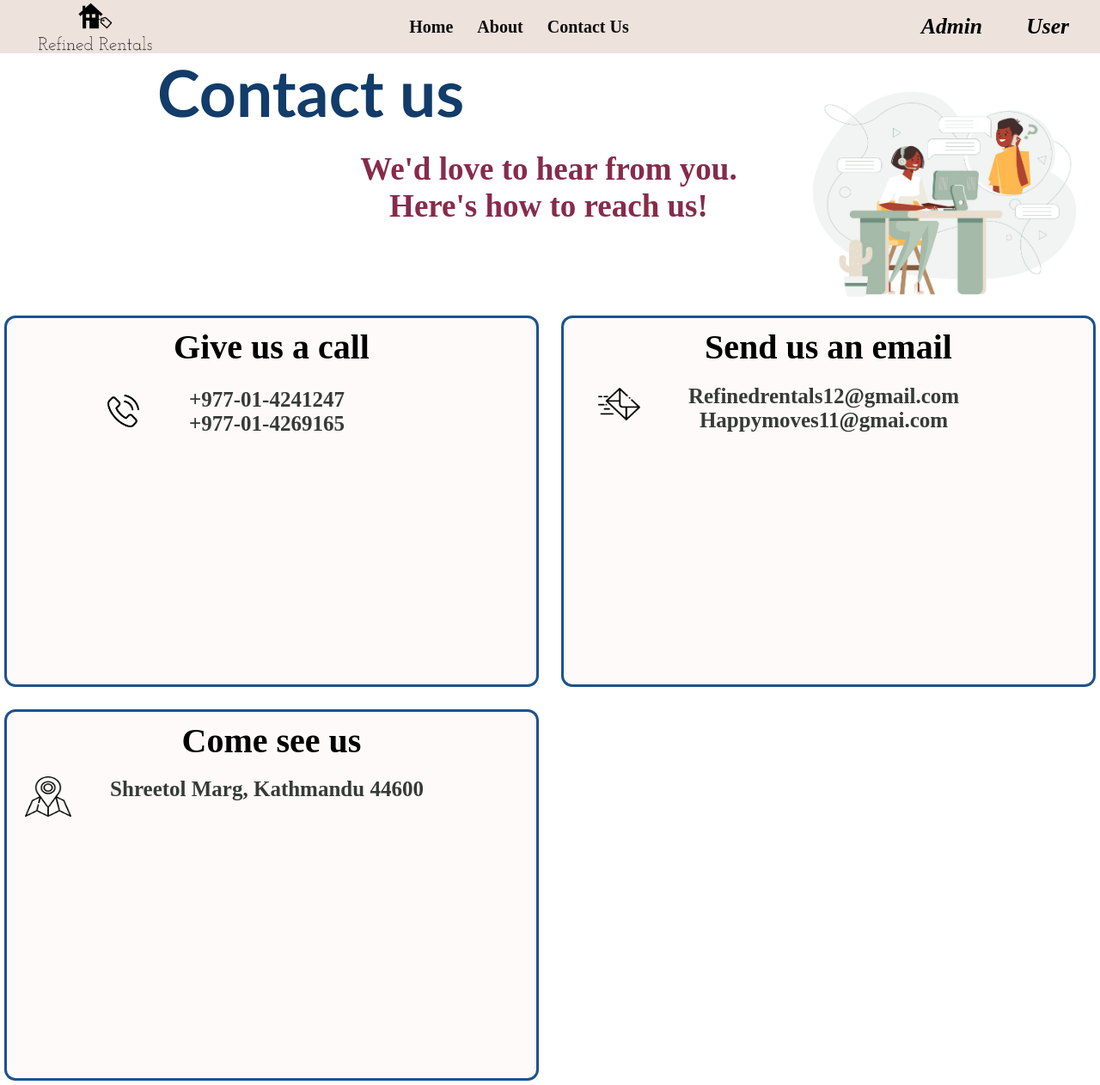
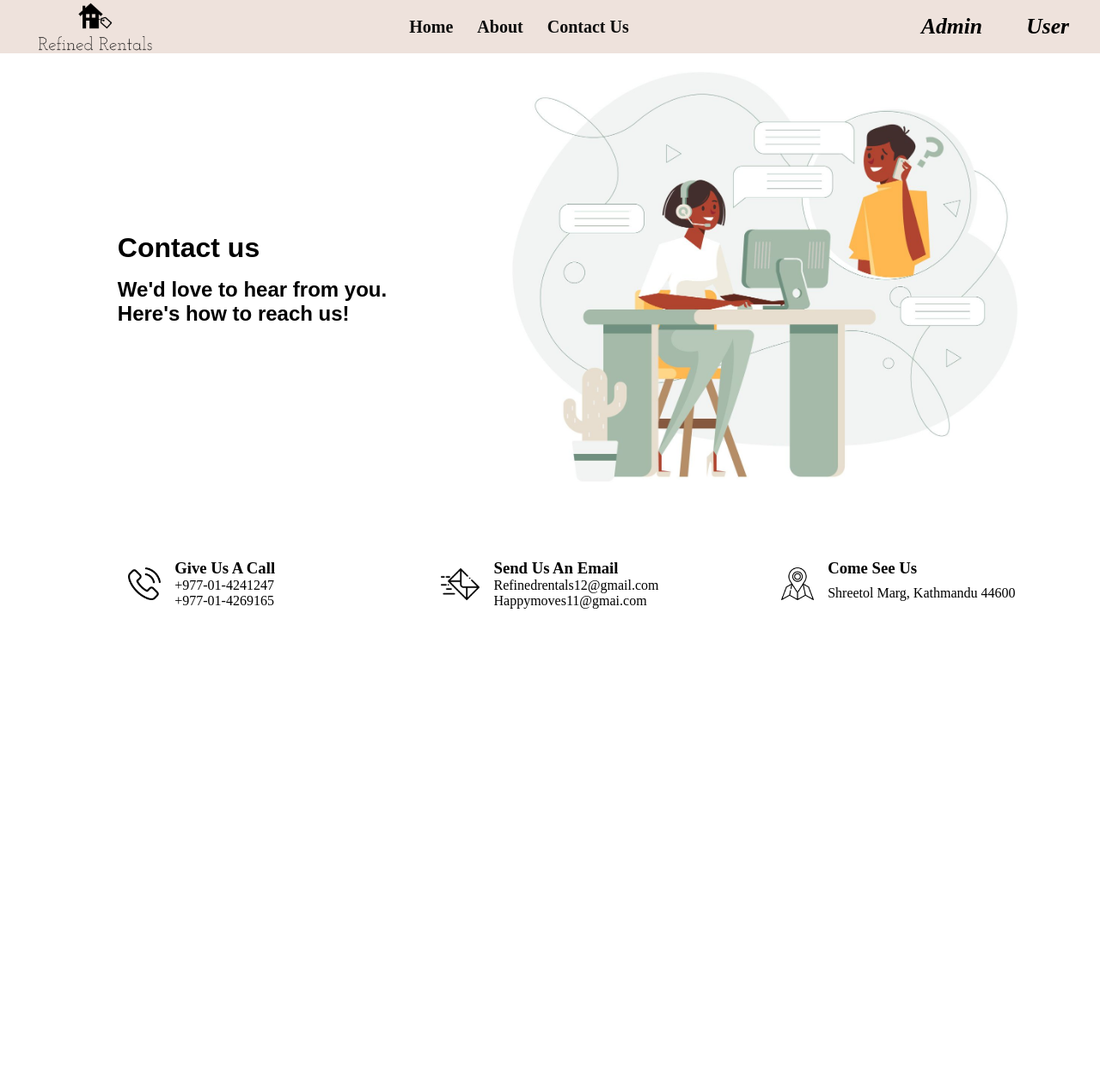
Before and after one commit to binisha99/Summer-project-codes, a PHP site: page /contactus.php in a window 1280 px wide. Shown: the whole page at 86% size. After the commit the page ends 708 px from the top, so only its background shows below. Run offline with PHP 8.4, Linux system fonts and the light colour scheme.

Commit message:
contactus-new-full

```diff
--- a/contactus.php
+++ b/contactus.php
@@ -5,8 +5,9 @@
   <meta charset="UTF-8">
   <meta http-equiv="X-UA-Compatible" content="IE=edge">
   <meta name="viewport" content="width=device-width, initial-scale=1.0">
-  <link rel="stylesheet" href="css/cont.css">
+  <!-- <link rel="stylesheet" href="css/cont.css"> -->
   <link rel="stylesheet" href="css/nav.css">
+  <link rel="stylesheet" href="css/contactus.css">
 
 </head>
 
@@ -14,46 +15,64 @@
   <?php
   include 'navbar.php';
   ?>
-  <div class="header">
-    <div class="top_part">
-      <h1>Contact us</h1>
+  <header>
+    <div class="info-container-aboutus">
+      <div class="info-contactus-container">
+        <h1 class="center">Contact us</h1>
         <h2> We'd love to hear from you.<br>
           Here's how to reach us! </h2>
       </div>
-    <div class="ccc">
-      <img src="img/callreeg.jpg">
+      <div class="info-contactus-img">
+        <img src="img/callreeg.jpg" alt="">
+      </div>
     </div>
 
+    <div class="container-forms">
+      <div class="phone bg">
+        <div class="phone-img">
+          <!-- <img class="fixed-img-contactus" src="img/email.png"> -->
+          <img class="fixed-img" src="img/phone-call.png" alt="">
         </div>
-  <div class="container">
-    <div class="column">
-      <h3> Give us a call </h3>
-      <div class="call">
-        <img src="img/phone-call.png">
-      </div>
-      <div class="column-phoneNumber">
-
+        <div class="phone-text">
+          <h3>Give Us A Call</h3>
           <p>+977-01-4241247<br>
             +977-01-4269165</p>
         </div>
       </div>
 
-    <div class="column">
-      <h3>Send us an email</h3>
-      <div class="email">
-        <img src="img/email.png">
+      <div class="email bg">
+        <div class="email-img">
+          <img class="fixed-img-contactus" src="img/email.png">
         </div>
-      <p> Refinedrentals12@gmail.com<br>
-        Happymoves11@gmai.com</p>
+        <div class="email-text">
+          <h3>Send Us An Email</h3>
+          <p>
+            Refinedrentals12@gmail.com<br>
+            Happymoves11@gmai.com
+          </p>
+
         </div>
-    <div class="column">
-      <h3>Come see us </h3>
-      <div class="location">
-        <img src="img/location.png">
+
       </div>
-      <p>Shreetol Marg, Kathmandu 44600</p>
+
+
+      <div class="location bg">
+        <div class="location-img">
+          <img class="fixed-img" src="img/location.png">
+        </div>
+        <div class="location-text">
+          <h3>Come See Us</h3>
+          <p>
+            Shreetol Marg, Kathmandu 44600
+          </p>
         </div>
       </div>
+
+
+    </div>
+
+  </header>
+
 
 </body>
 
--- a/css/cont.css
+++ b/css/cont.css
@@ -69,9 +69,7 @@
  border-radius:13px;
 }
 .container {
-   display: grid;
-   grid-template-columns: 1fr 1fr;
-   grid-gap: 1rem;
+   display: flex;
 }
 .column .call{
   display:flex;
--- /dev/null
+++ b/css/contactus.css
@@ -0,0 +1,75 @@
+
+
+.info-container-aboutus {
+    display: grid;
+    grid-template-columns: 500px auto;
+    align-items: center;
+    justify-content: center;
+}
+
+.info-contactus-container {
+    display: grid;
+    grid-gap: 1rem;
+    align-items: center;
+    justify-content: center;
+}
+
+.info-contactus-img img{
+    max-height: 65vh ;
+    min-width: auto;
+}
+
+h1 {
+    font-family: poppins-light, sans-serif;
+}
+
+h2 {
+    font-family: poppins-light, sans-serif;
+}
+
+/* Container forms */
+.container-forms {
+    margin-top: 2em;
+    display: grid;
+    grid-template-columns: 1fr 1fr 1fr;
+    justify-content: space-around;
+    padding: 2rem;
+}
+
+.phone, .email, .location {
+    margin: 0;
+    padding: 0;
+    display: grid;
+    grid-gap: 1rem;
+    grid-template-columns: auto auto;
+    justify-content: center;
+}
+
+.email-text{
+    display: grid;
+    /* gap: 0.4em; */
+}
+
+.phone-text {
+    display: grid;
+
+}
+
+.location-text {
+    display: grid;
+}
+
+.email-img, .phone-img, .location-img {
+    display: grid;
+    justify-content: center;
+    align-items: center;
+}
+
+.fixed-img-contactus, .fixed-img{
+    max-height: 45px;
+}
+
+
+.fixed-img {
+    max-height: 38px;
+}
```
Lines whose indentation alone changed are shown as unchanged.
